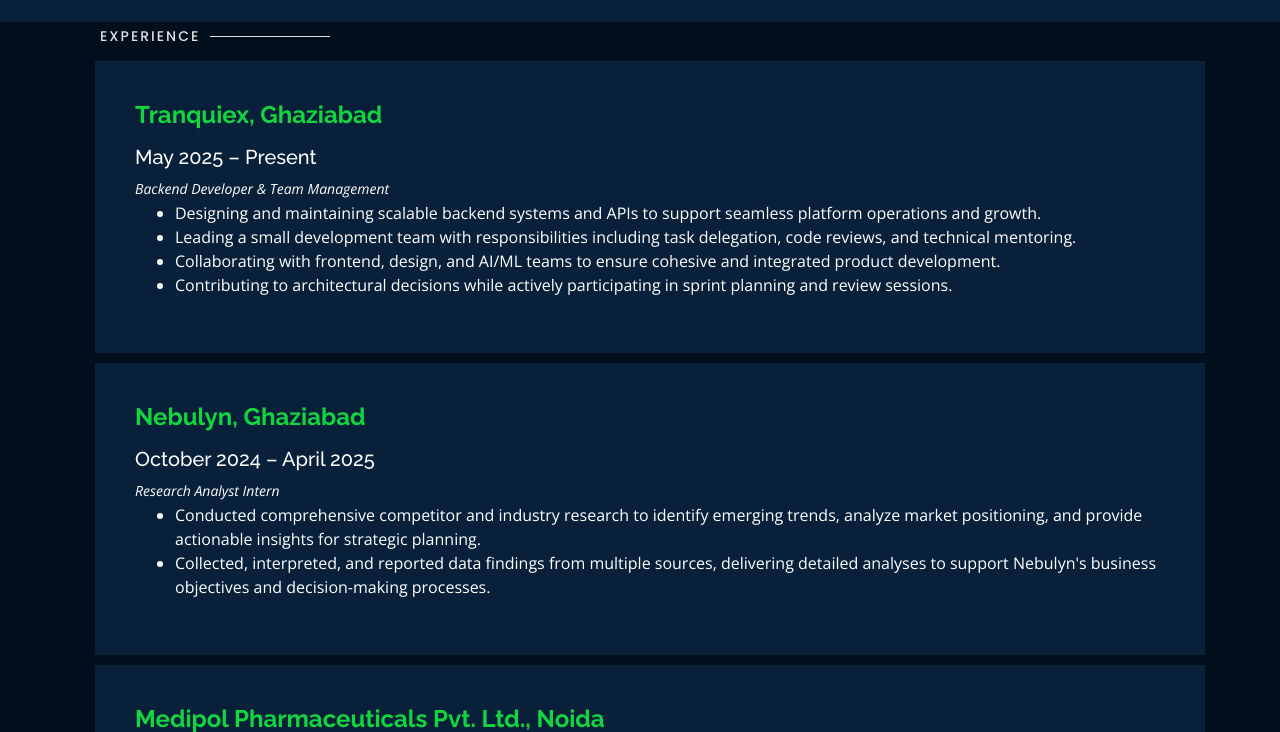
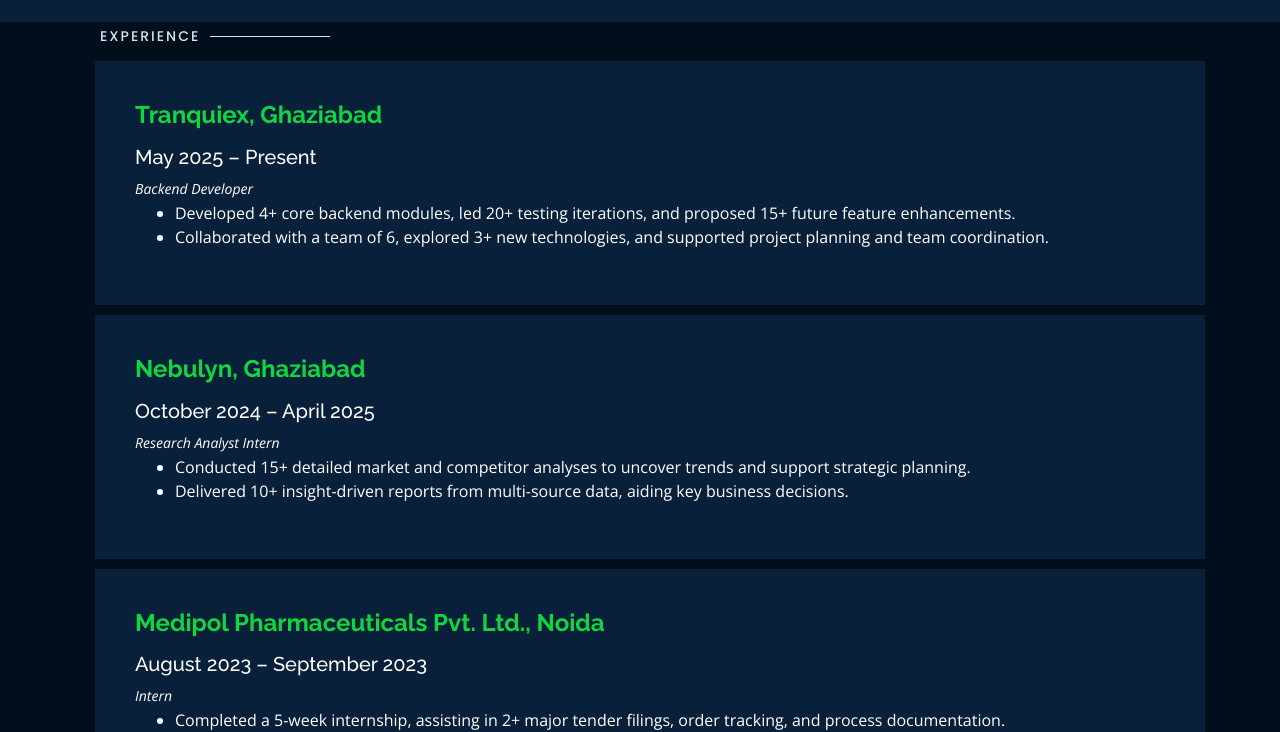
Before and after one commit to HelloYug/HelloYug.github.io, a plain HTML site: page index.html in a window 1280 px wide. Both pictures are taken after a click on the link "Experience". Shown: the part 68-800 px from the top of the page. Drawn offline with nearby package versions, Linux system fonts and the light colour scheme.

Commit message:
modified experience page

```diff
--- a/index.html
+++ b/index.html
@@ -498,16 +498,10 @@
         <div class="col-md-12 mt-4 mt-md-0 icon-box" data-aos="fade-up" data-aos-delay="100">
           <h4 style="text-align:left;"><span style="color:#12d640">Tranquiex, Ghaziabad</span><br></h4>
           <h5 style="text-align:left;">May 2025 – Present</h5>
-          <p style="text-align:left;color:#fff"><em>Backend Developer & Team Management</em></p>
+          <p style="text-align:left;color:#fff"><em>Backend Developer</em></p>
           <ul style="text-align:left;">
-            <li>Designing and maintaining scalable backend systems and APIs to support seamless platform operations and
-              growth.</li>
-            <li>Leading a small development team with responsibilities including task delegation, code reviews, and
-              technical mentoring.</li>
-            <li>Collaborating with frontend, design, and AI/ML teams to ensure cohesive and integrated product
-              development.</li>
-            <li>Contributing to architectural decisions while actively participating in sprint planning and review
-              sessions.</li>
+            <li>Developed 4+ core backend modules, led 20+ testing iterations, and proposed 15+ future feature enhancements.</li>
+            <li>Collaborated with a team of 6, explored 3+ new technologies, and supported project planning and team coordination.</li>
           </ul>
         </div>
 
@@ -516,10 +510,8 @@
           <h5 style="text-align:left;">October 2024 – April 2025</h5>
           <p style="text-align:left;color:#fff"><em>Research Analyst Intern</em></p>
           <ul style="text-align:left;">
-            <li>Conducted comprehensive competitor and industry research to identify emerging trends, analyze market
-              positioning, and provide actionable insights for strategic planning.</li>
-            <li>Collected, interpreted, and reported data findings from multiple sources, delivering detailed analyses
-              to support Nebulyn's business objectives and decision-making processes.</li>
+            <li>Conducted 15+ detailed market and competitor analyses to uncover trends and support strategic planning.</li>
+            <li>Delivered 10+ insight-driven reports from multi-source data, aiding key business decisions.</li>
           </ul>
         </div>
 
@@ -529,10 +521,8 @@
           <h5 style="text-align:left;">August 2023 – September 2023</h5>
           <p style="text-align:left;color:#fff"><em>Intern</em></p>
           <ul style="text-align:left;">
-            <li>Completed a 5-week internship at Medipol Pharmaceuticals, gaining experience in tender filing, order
-              tracking, and preparation procedures to learn practical industrial working style.</li>
-            <li>Enhanced skills in CorelDRAW software under expert mentorship, demonstrating commitment to learning and
-              adaptability.</li>
+            <li>Completed a 5-week internship, assisting in 2+ major tender filings, order tracking, and process documentation.</li>
+            <li>Strengthened CorelDRAW skills by completing 10+ design tasks under expert guidance.</li>
           </ul>
         </div>
 
@@ -541,13 +531,10 @@
           <h5 style="text-align:left;">April 2023 – August 2023</h5>
           <p style="text-align:left;color:#fff"><em>Contributor</em></p>
           <ul style="text-align:left;">
-            <li>Created detailed Excel spreadsheets for pricing calculations, incorporating delivery charges, amounts,
-              commission percentages, and distance to transition the company to e-commerce with accuracy.</li>
-            <li>Demonstrated proficiency in handling data, managing inventory, and using Excel for practical business
-              applications.</li>
+            <li>Created 50+ pricing spreadsheets with delivery, commissions, and distance-based calculations for e-commerce shift.</li>
+            <li>Handled 150+ product inventory and SKUs entries and optimized daily business data using advanced Excel features.</li>
           </ul>
         </div>
-
       </div>
     </div>
     </div>
```
